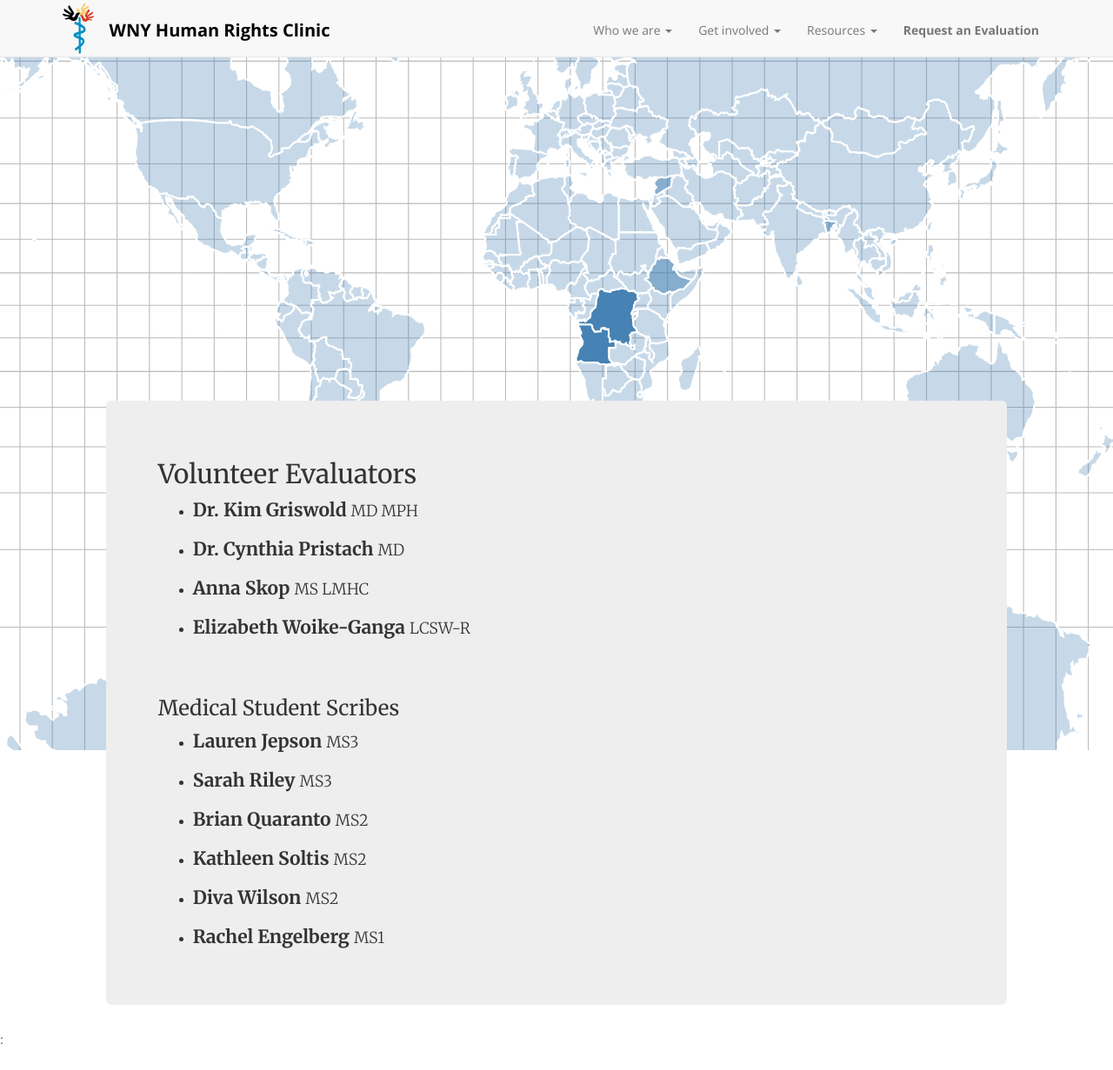
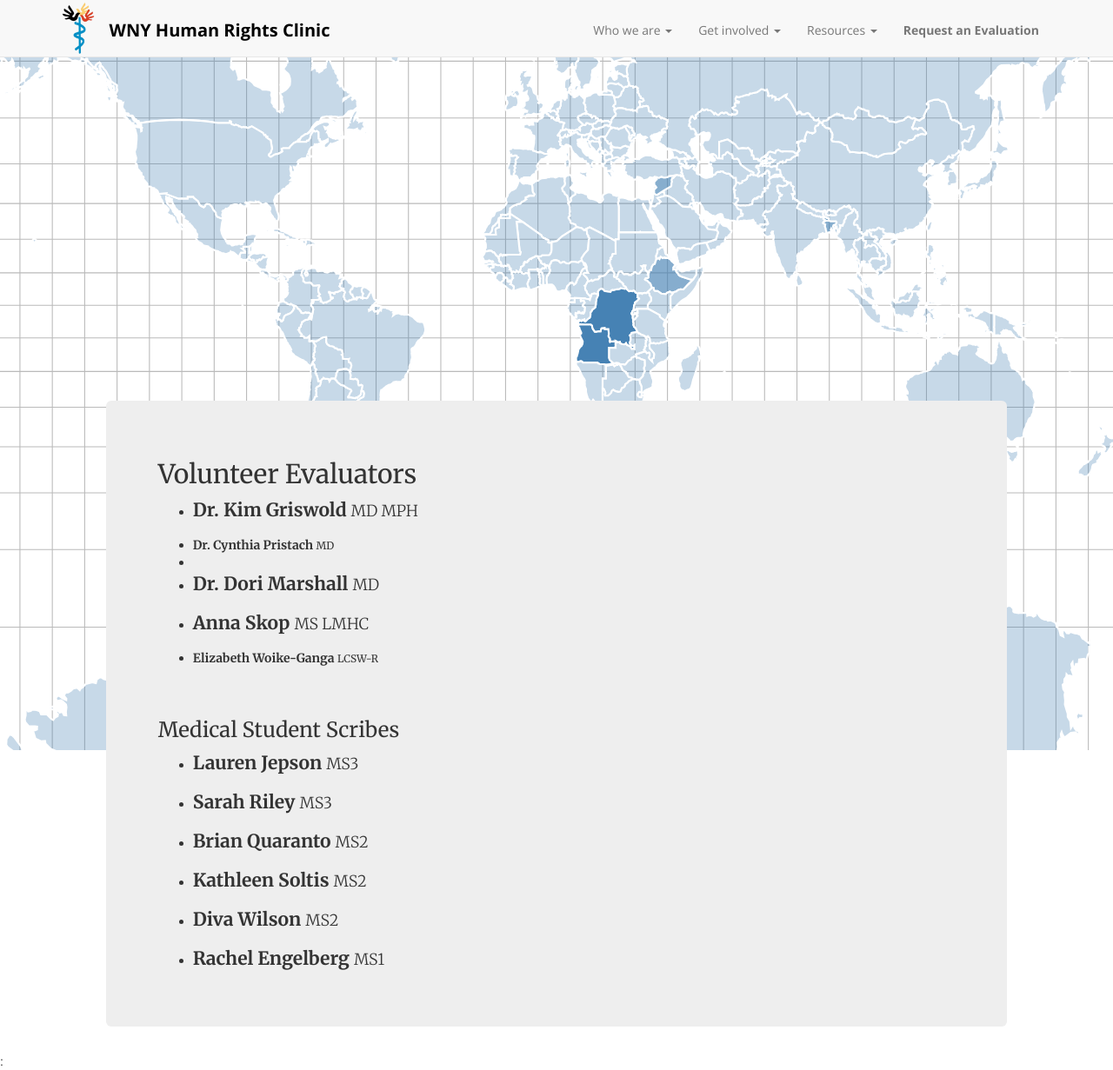
Before and after one commit to bquarant/wnyhrc, a Jekyll site: the page built from evaluators.md, in a window 1280 px wide and 1231 px high. Shown: the whole window at 87% size. Built offline with Jekyll 4.4.1, drawn with Linux system fonts in a browser that asks for light colours; comment, search, counter and statistics services are not loaded.

Commit message:
Update evaluators.md

```diff
--- a/evaluators.md
+++ b/evaluators.md
@@ -7,6 +7,8 @@
 - **Dr. Kim Griswold** <small>MD MPH</small>
 
 - **Dr. Cynthia Pristach** <small>MD</small>
+-
+- **Dr. Dori Marshall** <small>MD</small>
 
 - **Anna Skop** <small>MS LMHC</small>
 
```
